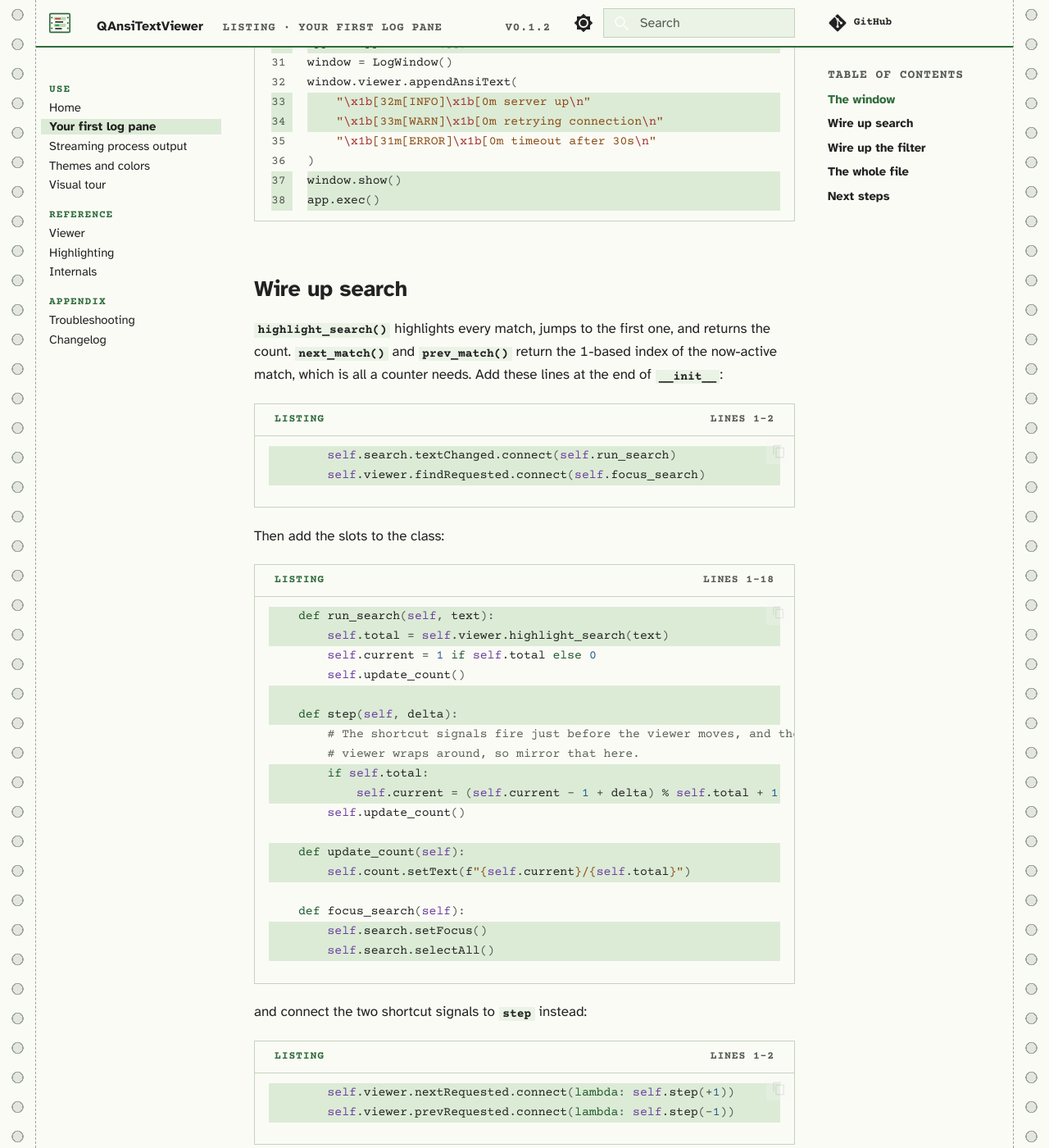
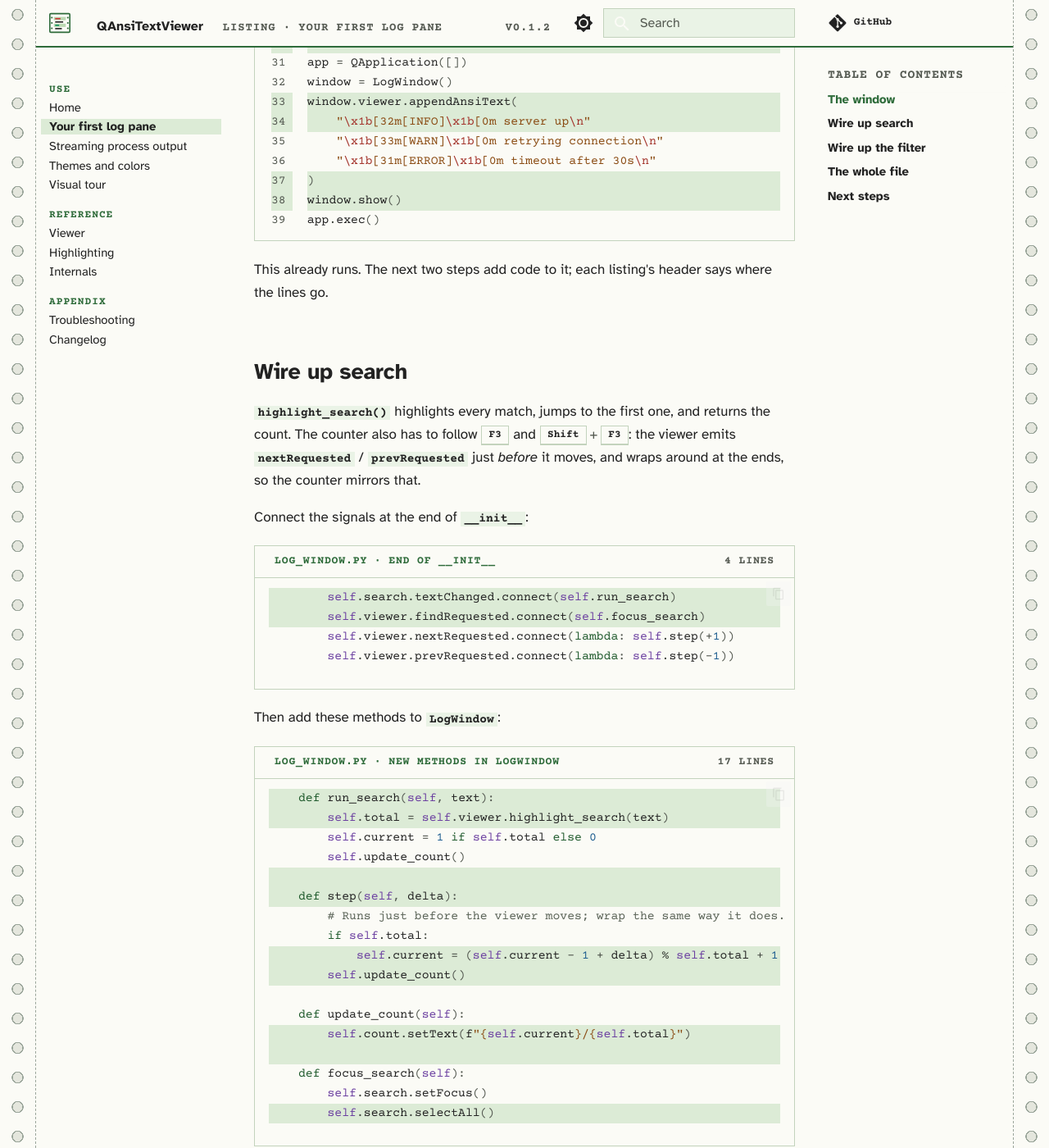
Before and after one commit to tanishq-kumar/QAnsiTextViewer, an MkDocs documentation site: the page built from docs/guides/first-log-pane.md, in a window 1280 px wide and 1400 px high, scrolled down 1133 px. Shown: the whole window at 82% size. Built offline with MkDocs 1.6.1 and Material for MkDocs 9.7.7, drawn with Linux system fonts in a browser that asks for light colours; comment, search, counter and statistics services are not loaded; some of the changed text lies outside the part shown.

Commit message:
docs: make guide snippets copy-safe and show each guide's result

````diff
--- a/docs/guides/first-log-pane.md
+++ b/docs/guides/first-log-pane.md
@@ -20,6 +20,7 @@
 class LogWindow(QMainWindow):
     def __init__(self):
         super().__init__()
+        self.total = self.current = 0  # match counter state
         self.viewer = AnsiTextViewer()
         self.viewer.setLogLevelHighlighting(True)
 
@@ -50,29 +51,35 @@
 app.exec()
 ```
 
+This already runs. The next two steps add code to it; each listing's header
+says where the lines go.
+
 ## Wire up search
 
 `highlight_search()` highlights every match, jumps to the first one, and
-returns the count. `next_match()` and `prev_match()` return the 1-based
-index of the now-active match, which is all a counter needs. Add these
-lines at the end of `__init__`:
+returns the count. The counter also has to follow ++f3++ and ++shift+f3++:
+the viewer emits `nextRequested` / `prevRequested` just *before* it moves,
+and wraps around at the ends, so the counter mirrors that.
 
-```python
+Connect the signals at the end of `__init__`:
+
+```python title="log_window.py · end of __init__"
         self.search.textChanged.connect(self.run_search)
         self.viewer.findRequested.connect(self.focus_search)
+        self.viewer.nextRequested.connect(lambda: self.step(+1))
+        self.viewer.prevRequested.connect(lambda: self.step(-1))
 ```
 
-Then add the slots to the class:
+Then add these methods to `LogWindow`:
 
-```python
+```python title="log_window.py · new methods in LogWindow"
     def run_search(self, text):
         self.total = self.viewer.highlight_search(text)
         self.current = 1 if self.total else 0
         self.update_count()
 
     def step(self, delta):
-        # The shortcut signals fire just before the viewer moves, and the
-        # viewer wraps around, so mirror that here.
+        # Runs just before the viewer moves; wrap the same way it does.
         if self.total:
             self.current = (self.current - 1 + delta) % self.total + 1
         self.update_count()
@@ -84,16 +91,6 @@
         self.search.setFocus()
         self.search.selectAll()
 ```
-
-and connect the two shortcut signals to `step` instead:
-
-```python
-        self.viewer.nextRequested.connect(lambda: self.step(+1))
-        self.viewer.prevRequested.connect(lambda: self.step(-1))
-```
-
-Also set `self.total = self.current = 0` near the top of `__init__`, so
-++f3++ before the first search doesn't fail.
 
 The shortcuts are built in: ++ctrl+f++ emits `findRequested`, ++f3++ and
 ++shift+f3++ emit `nextRequested` / `prevRequested` and then move between
@@ -109,9 +106,9 @@
 
 `filter_search()` hides every line that doesn't match. An empty query shows
 everything again, and new lines are filtered as they arrive, so a live
-stream respects the filter:
+stream respects the filter. One more line at the end of `__init__`:
 
-```python
+```python title="log_window.py · end of __init__"
         self.filter.textChanged.connect(self.viewer.filter_search)
 ```
 
@@ -135,7 +132,7 @@
     class LogWindow(QMainWindow):
         def __init__(self):
             super().__init__()
-            self.total = self.current = 0
+            self.total = self.current = 0  # match counter state
             self.viewer = AnsiTextViewer()
             self.viewer.setLogLevelHighlighting(True)
 
@@ -166,8 +163,7 @@
             self.update_count()
 
         def step(self, delta):
-            # The shortcut signals fire just before the viewer moves, and the
-            # viewer wraps around, so mirror that here.
+            # Runs just before the viewer moves; wrap the same way it does.
             if self.total:
                 self.current = (self.current - 1 + delta) % self.total + 1
             self.update_count()
@@ -191,6 +187,11 @@
     app.exec()
     ```
 
+<figure class="gb-figure gb-hero" markdown>
+![The finished log window: three colored log lines, the search box holding "timeout" with the match highlighted, the counter reading 1/1, and an empty filter box](../assets/guide_log_window.png){ width="640" }
+<figcaption>The assembled file, run as is, after typing <code>timeout</code> into the search box.</figcaption>
+</figure>
+
 ## Next steps
 
 - Feed it real output: [Streaming process output](streaming.md).
--- a/docs/javascripts/feed.js
+++ b/docs/javascripts/feed.js
@@ -16,9 +16,15 @@
     window.requestAnimationFrame(feed);
   }
 
-  function lineLabel(code) {
-    var n = code.textContent.replace(/\n$/, "").split("\n").length;
-    return n === 1 ? "1 line" : "Lines 1-" + n;
+  function countLines(code) {
+    return code.textContent.replace(/\n$/, "").split("\n").length;
+  }
+
+  // Numbered listings are whole files ("Lines 1-11"); fragments that go
+  // inside other code only report their size ("4 lines").
+  function lineLabel(n, numbered) {
+    if (n === 1) return "1 line";
+    return numbered ? "Lines 1-" + n : n + " lines";
   }
 
   function stripListings() {
@@ -27,14 +33,18 @@
       if (block.parentElement.closest(".highlight")) return;
       var code = block.querySelector("pre > code");
       if (!code) return;
+      var n = countLines(code);
       var head = block.querySelector("span.filename");
       if (!head) {
+        // A one-line command needs no header strip.
+        if (n === 1) return;
         head = document.createElement("span");
         head.className = "filename gb-auto";
+        head.setAttribute("aria-hidden", "true");
         head.textContent = "Listing";
         block.insertBefore(head, block.firstChild);
       }
-      head.setAttribute("data-gb-lines", lineLabel(code));
+      head.setAttribute("data-gb-lines", lineLabel(n, !!block.querySelector(".linenos")));
     });
   }
 
````
Also changed, not shown: CHANGELOG.md (+6 -0 lines), docs/guides/streaming.md (+6 -0 lines), docs/guides/theming.md (+22 -2 lines), docs/index.md (+3 -2 lines), docs/assets/guide_log_window.png (added), docs/assets/theme_dark.png (added), docs/assets/theme_light.png (added), docs/stylesheets/listing.css (line endings or trailing spaces), 1 other file.
